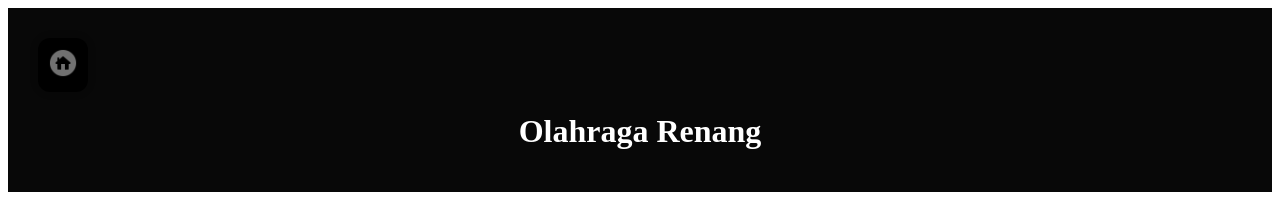
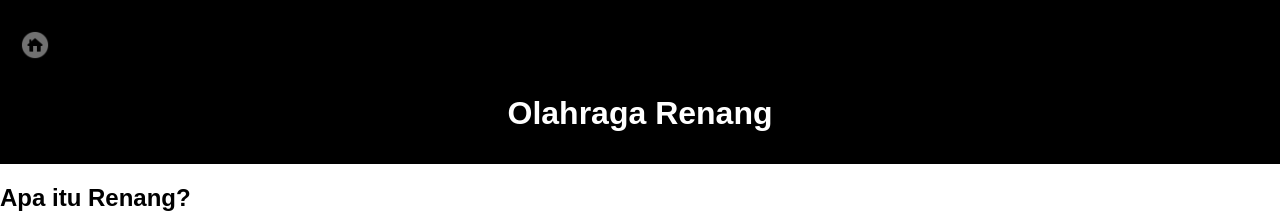
Before and after one commit to IqbalWae/Kelompok8, a plain HTML site: page renang.html in a window 1280 px wide. Shown: the top 215 px of the page. Drawn offline with Linux system fonts and the light colour scheme.

Commit message:
mengganti header

```diff
--- a/renang.html
+++ b/renang.html
@@ -7,6 +7,11 @@
 </head>
 <body>
   <style>
+    body {
+     font-family: Arial, sans-serif;
+            background-color: #ffffff;
+            margin: auto;
+    }
     .container {
     background-color: black;
             max-width: 30px;
@@ -17,13 +22,20 @@
         box-shadow: 0 0 10px rgba(0, 0, 0, 0.1);
         border-radius: 12px;
     }
+    header
+    {
+    background-color: #000000;
+    color: white;
+    padding: 10px 0;
+    text-align: center;
+    }
   </style>
-  <div style="background-color: rgb(8, 8, 8); color: white; text-align: center; padding: 20px;">
+  <header>
       <div class="container">
         <a href="index.html"><img src="logo_home_button.png" width="30" alt="Logo"></a>
       </div>
       <h1>Olahraga Renang</h1>
-  </div>
+  </header>
   <h2>Apa itu Renang?</h2>
   <p>
     Renang adalah gerakan berpindah tempat secara teratur di air dengan cepat menggunakan tangan dan kaki.
```
Lines whose indentation alone changed are shown as unchanged.
